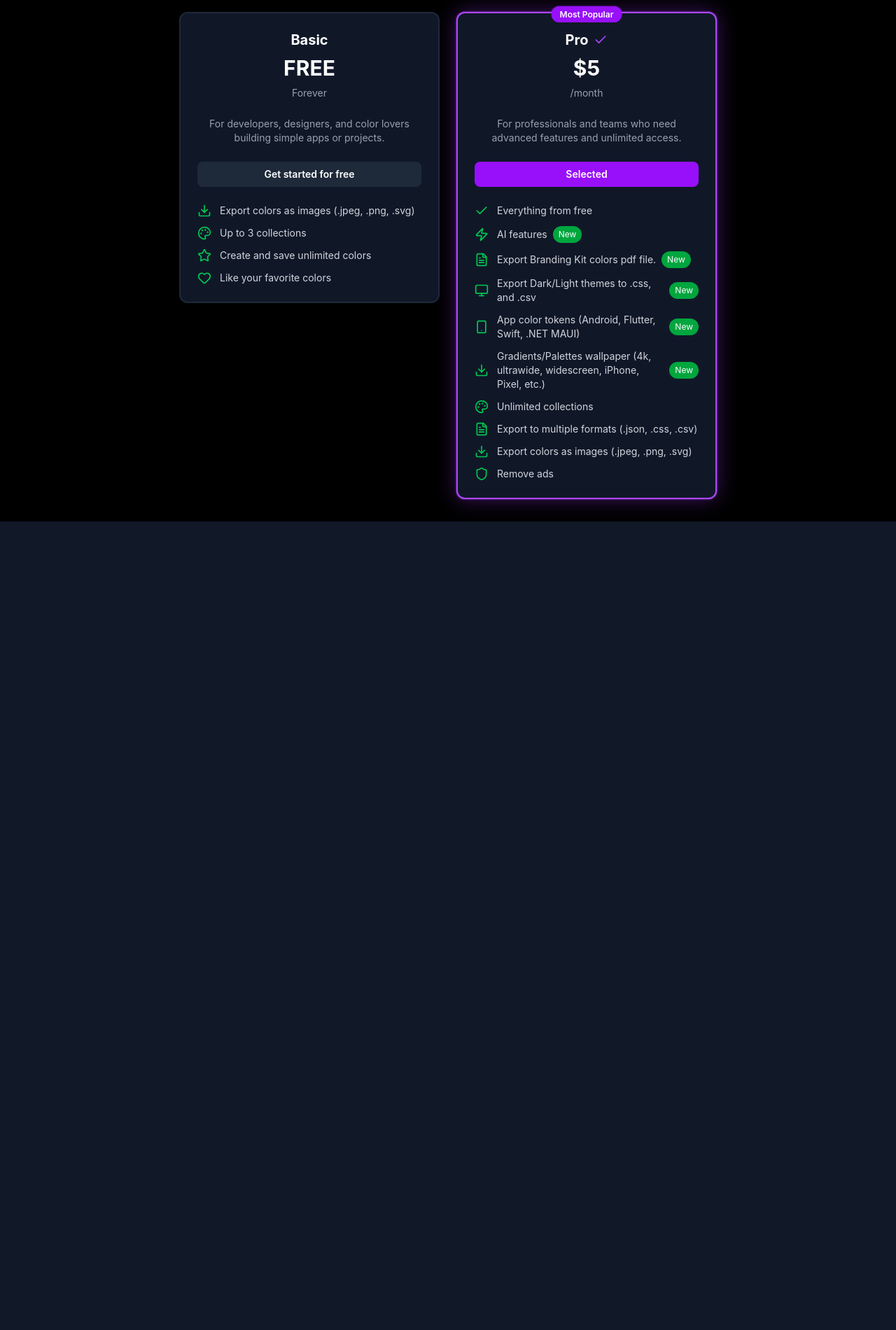
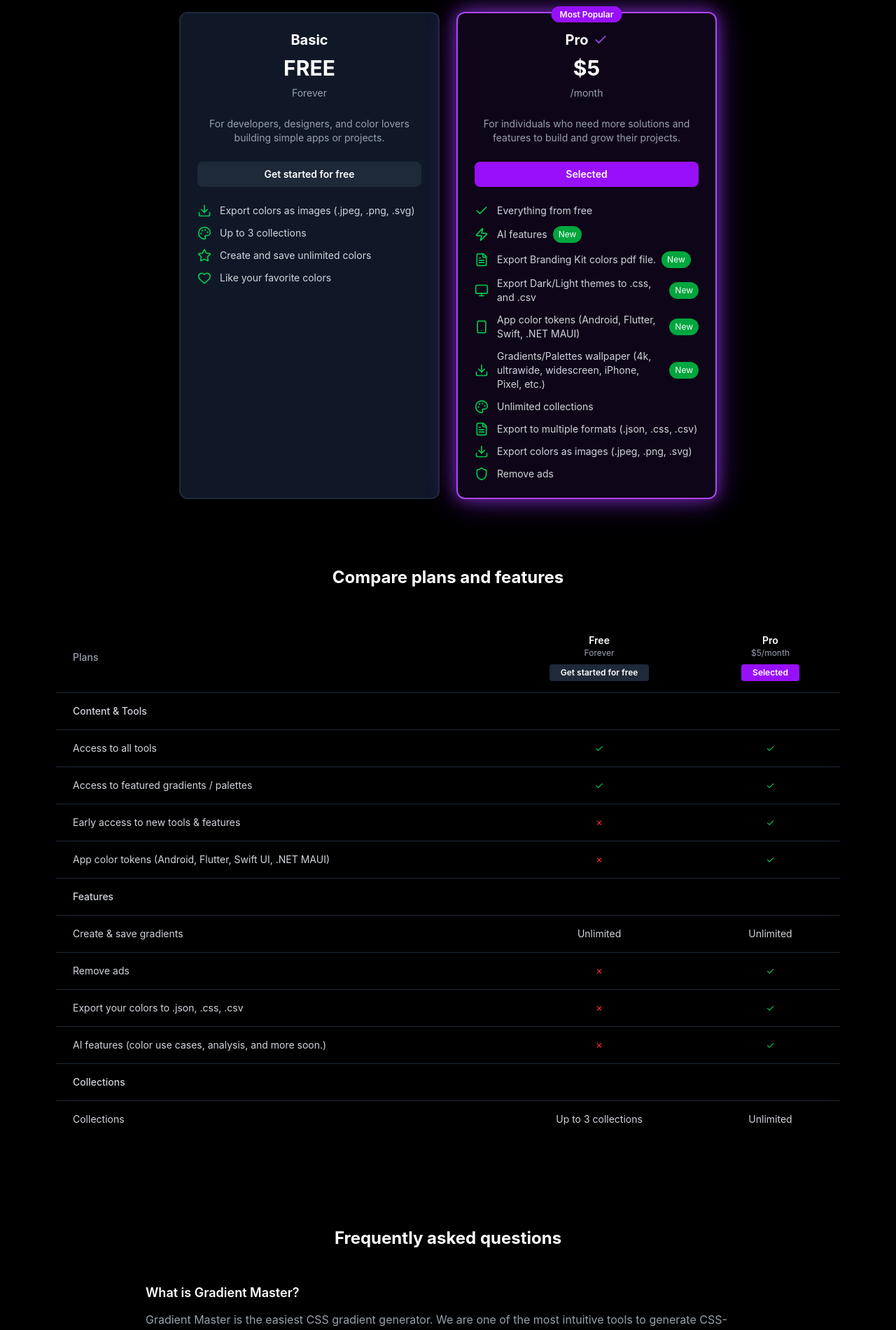
Before and after one commit to toochinos/gradient, a Next.js app: page /upgrade in a window 1280 px wide. Shown: the part 320-2220 px from the top of the page at 70% size. Before the commit the page ends 1065 px from the top, so only its background shows below. Built offline with nearby package versions, Linux system fonts and the light colour scheme.

Commit message:
Update SaaS with new features

```diff
--- a/src/app/upgrade/page.tsx
+++ b/src/app/upgrade/page.tsx
@@ -106,8 +106,6 @@
         <div className="max-w-5xl mx-auto px-4">
           <div className="grid md:grid-cols-2 gap-6 max-w-3xl mx-auto">
             {/* Basic Plan */}
-            <div className="relative">
-              {/* Background card with blur effect */}
             <div
               className={`bg-gray-900 rounded-xl shadow-lg p-6 border-2 cursor-pointer transition-all ${
                 selectedPlan === 'free'
@@ -116,8 +114,11 @@
               }`}
               style={selectedPlan === 'free' ? {
                 backgroundColor: 'rgba(147, 51, 234, 0.1)',
-                  boxShadow: '0 0 30px rgba(147, 51, 234, 0.4)',
-                  filter: 'blur(1px)'
+                boxShadow: `
+                  0 0 20px rgba(147, 51, 234, 0.6),
+                  0 0 40px rgba(147, 51, 234, 0.4),
+                  0 0 60px rgba(147, 51, 234, 0.2)
+                `
               } : {}}
               onClick={() => setSelectedPlan('free')}
             >
@@ -160,57 +161,7 @@
               </div>
             </div>
 
-              {/* Clear overlay card when selected */}
-              {selectedPlan === 'free' && (
-                <div
-                  className="absolute inset-0 bg-gray-900 rounded-xl p-6 border-2 border-purple-500 cursor-pointer"
-                  style={{
-                    textRendering: 'optimizeLegibility',
-                    WebkitFontSmoothing: 'antialiased',
-                    MozOsxFontSmoothing: 'grayscale',
-                    filter: 'none',
-                    backdropFilter: 'none'
-                  }}
-                  onClick={() => setSelectedPlan('free')}
-                >
-                  <div className="text-center mb-6">
-                    <div className="flex items-center justify-center mb-2">
-                      <h3 className="text-xl font-bold text-white">Basic</h3>
-                      <Check className="w-5 h-5 text-purple-500 ml-2" />
-                    </div>
-                    <div className="text-3xl font-bold text-white mb-2">FREE</div>
-                    <div className="text-gray-400 text-sm">Forever</div>
-                  </div>
-
-                  <p className="text-gray-400 mb-6 text-center text-sm">
-                    For developers, designers, and color lovers building simple apps or projects.
-                  </p>
-
-                  <button
-                    className="w-full py-2 rounded-lg font-semibold transition-colors mb-6 text-sm bg-purple-600 text-white hover:bg-purple-700"
-                    onClick={(e) => {
-                      e.stopPropagation();
-                      setSelectedPlan('free');
-                    }}
-                  >
-                    Selected
-                  </button>
-
-                  <div className="space-y-3">
-                    {features.map((feature, index) => (
-                      <div key={index} className="flex items-center space-x-3">
-                        <div className="text-green-500 text-sm">{feature.icon}</div>
-                        <span className="text-gray-300 text-sm">{feature.text}</span>
-                      </div>
-                    ))}
-                  </div>
-                </div>
-              )}
-            </div>
-
             {/* Pro Plan */}
-            <div className="relative">
-              {/* Background card with blur effect */}
             <div
               className={`bg-gray-900 rounded-xl shadow-lg p-6 border-2 relative cursor-pointer transition-all ${
                 selectedPlan === 'pro'
@@ -219,8 +170,11 @@
               }`}
               style={selectedPlan === 'pro' ? {
                 backgroundColor: 'rgba(147, 51, 234, 0.1)',
-                  boxShadow: '0 0 30px rgba(147, 51, 234, 0.4)',
-                  filter: 'blur(1px)'
+                boxShadow: `
+                  0 0 20px rgba(147, 51, 234, 0.6),
+                  0 0 40px rgba(147, 51, 234, 0.4),
+                  0 0 60px rgba(147, 51, 234, 0.2)
+                `
               } : {}}
               onClick={() => setSelectedPlan('pro')}
             >
@@ -244,7 +198,7 @@
               </div>
 
               <p className="text-gray-400 mb-6 text-center text-sm">
-                  For professionals and teams who need advanced features and unlimited access.
+                For individuals who need more solutions and features to build and grow their projects.
               </p>
 
               <button
@@ -277,72 +231,284 @@
                 ))}
               </div>
             </div>
+          </div>
+        </div>
+      </section>
 
-              {/* Clear overlay card when selected */}
-              {selectedPlan === 'pro' && (
-                <div
-                  className="absolute inset-0 bg-gray-900 rounded-xl p-6 border-2 border-purple-500 cursor-pointer"
-                  style={{
-                    textRendering: 'optimizeLegibility',
-                    WebkitFontSmoothing: 'antialiased',
-                    MozOsxFontSmoothing: 'grayscale',
-                    filter: 'none',
-                    backdropFilter: 'none'
-                  }}
-                  onClick={() => setSelectedPlan('pro')}
-                >
-                  <div className="absolute -top-3 left-1/2 transform -translate-x-1/2">
-                    <span className="bg-purple-600 text-white px-3 py-1 rounded-full text-xs font-semibold">
-                      Most Popular
-                    </span>
+      {/* Compare Plans and Features */}
+      <section className="py-16 bg-black">
+        <div className="max-w-6xl mx-auto px-4">
+          <h2 className="text-2xl font-bold text-white text-center mb-12">
+            Compare plans and features
+          </h2>
+
+          <div className="overflow-x-auto">
+            <table className="w-full text-sm">
+              <thead>
+                <tr className="border-b border-gray-800">
+                  <th className="text-left py-4 px-6 text-gray-400 font-medium">Plans</th>
+                  <th className="text-center py-4 px-6 text-white font-semibold">
+                    <div className="flex flex-col items-center">
+                      <span>Free</span>
+                      <span className="text-xs text-gray-400 font-normal">Forever</span>
+                      <button className="mt-2 px-4 py-1 bg-gray-800 text-white rounded text-xs hover:bg-gray-700 transition-colors">
+                        Get started for free
+                      </button>
+                    </div>
+                  </th>
+                  <th className="text-center py-4 px-6 text-white font-semibold">
+                    <div className="flex flex-col items-center">
+                      <span>Pro</span>
+                      <span className="text-xs text-gray-400 font-normal">$5/month</span>
+                      <button className="mt-2 px-4 py-1 bg-purple-600 text-white rounded text-xs hover:bg-purple-700 transition-colors">
+                        Selected
+                      </button>
+                    </div>
+                  </th>
+                </tr>
+              </thead>
+              <tbody>
+                <tr className="border-b border-gray-800">
+                  <td className="py-4 px-6 text-gray-300 font-medium">Content & Tools</td>
+                  <td></td>
+                  <td></td>
+                </tr>
+                <tr className="border-b border-gray-800">
+                  <td className="py-4 px-6 text-gray-300">Access to all tools</td>
+                  <td className="text-center py-4 px-6 text-green-500">✓</td>
+                  <td className="text-center py-4 px-6 text-green-500">✓</td>
+                </tr>
+                <tr className="border-b border-gray-800">
+                  <td className="py-4 px-6 text-gray-300">Access to featured gradients / palettes</td>
+                  <td className="text-center py-4 px-6 text-green-500">✓</td>
+                  <td className="text-center py-4 px-6 text-green-500">✓</td>
+                </tr>
+                <tr className="border-b border-gray-800">
+                  <td className="py-4 px-6 text-gray-300">Early access to new tools & features</td>
+                  <td className="text-center py-4 px-6 text-red-500">✗</td>
+                  <td className="text-center py-4 px-6 text-green-500">✓</td>
+                </tr>
+                <tr className="border-b border-gray-800">
+                  <td className="py-4 px-6 text-gray-300">App color tokens (Android, Flutter, Swift UI, .NET MAUI)</td>
+                  <td className="text-center py-4 px-6 text-red-500">✗</td>
+                  <td className="text-center py-4 px-6 text-green-500">✓</td>
+                </tr>
+                <tr className="border-b border-gray-800">
+                  <td className="py-4 px-6 text-gray-300 font-medium">Features</td>
+                  <td></td>
+                  <td></td>
+                </tr>
+                <tr className="border-b border-gray-800">
+                  <td className="py-4 px-6 text-gray-300">Create & save gradients</td>
+                  <td className="text-center py-4 px-6 text-gray-300">Unlimited</td>
+                  <td className="text-center py-4 px-6 text-gray-300">Unlimited</td>
+                </tr>
+                <tr className="border-b border-gray-800">
+                  <td className="py-4 px-6 text-gray-300">Remove ads</td>
+                  <td className="text-center py-4 px-6 text-red-500">✗</td>
+                  <td className="text-center py-4 px-6 text-green-500">✓</td>
+                </tr>
+                <tr className="border-b border-gray-800">
+                  <td className="py-4 px-6 text-gray-300">Export your colors to .json, .css, .csv</td>
+                  <td className="text-center py-4 px-6 text-red-500">✗</td>
+                  <td className="text-center py-4 px-6 text-green-500">✓</td>
+                </tr>
+                <tr className="border-b border-gray-800">
+                  <td className="py-4 px-6 text-gray-300">AI features (color use cases, analysis, and more soon.)</td>
+                  <td className="text-center py-4 px-6 text-red-500">✗</td>
+                  <td className="text-center py-4 px-6 text-green-500">✓</td>
+                </tr>
+                <tr className="border-b border-gray-800">
+                  <td className="py-4 px-6 text-gray-300 font-medium">Collections</td>
+                  <td></td>
+                  <td></td>
+                </tr>
+                <tr>
+                  <td className="py-4 px-6 text-gray-300">Collections</td>
+                  <td className="text-center py-4 px-6 text-gray-300">Up to 3 collections</td>
+                  <td className="text-center py-4 px-6 text-gray-300">Unlimited</td>
+                </tr>
+              </tbody>
+            </table>
+          </div>
+        </div>
+      </section>
+
+      {/* Frequently Asked Questions */}
+      <section className="py-16 bg-black">
+        <div className="max-w-4xl mx-auto px-4">
+          <h2 className="text-2xl font-bold text-white text-center mb-12">
+            Frequently asked questions
+          </h2>
+
+          <div className="space-y-8">
+            <div>
+              <h3 className="text-lg font-semibold text-white mb-3">
+                What is Gradient Master?
+              </h3>
+              <p className="text-gray-400">
+                Gradient Master is the easiest CSS gradient generator. We are one of the most intuitive tools to generate CSS-ready gradients, palettes, dark themes, color schemes, and more!
+              </p>
             </div>
 
-                  <div className="text-center mb-6">
-                    <div className="flex items-center justify-center mb-2">
-                      <h3 className="text-xl font-bold text-white">Pro</h3>
-                      <Check className="w-5 h-5 text-purple-500 ml-2" />
-                    </div>
-                    <div className="text-3xl font-bold text-white mb-2">
-                      ${isYearly ? '3.33' : '5'}
-                    </div>
-                    <div className="text-gray-400 text-sm">/{isYearly ? 'month' : 'month'}</div>
+            <div>
+              <h3 className="text-lg font-semibold text-white mb-3">
+                How often do you upload new colors?
+              </h3>
+              <p className="text-gray-400">
+                Commonly, we upload and update new colors every week, sometimes every two weeks. But you can still see and like all the current colors or add your favorites to a collection.
+              </p>
             </div>
 
-                  <p className="text-gray-400 mb-6 text-center text-sm">
-                    For professionals and teams who need advanced features and unlimited access.
+            <div>
+              <h3 className="text-lg font-semibold text-white mb-3">
+                Is there a free plan?
+              </h3>
+              <p className="text-gray-400">
+                Yes! We do have a free plan. The free plan allows you to use the basic functionality of Gradient Master, like all the tools, to create and save unlimited gradients & palettes.
               </p>
+            </div>
 
-                  <button
-                    className="w-full py-2 rounded-lg font-semibold transition-colors mb-6 text-sm bg-purple-600 text-white hover:bg-purple-700"
-                    onClick={(e) => {
-                      e.stopPropagation();
-                      setSelectedPlan('pro');
-                    }}
-                  >
-                    Selected
-                  </button>
+            <div>
+              <h3 className="text-lg font-semibold text-white mb-3">
+                Can I cancel my Gradient Master Pro subscription at any time?
+              </h3>
+              <p className="text-gray-400">
+                Yes, you can cancel or pause your subscription after the purchase. Go to your profile, select "Subscription," and cancel your account on the Stripe panel. If you're in the middle of a subscription, it will be canceled until the ongoing period ends.
+              </p>
+            </div>
 
-                  <div className="space-y-3">
-                    {proFeatures.map((feature, index) => (
-                      <div key={index} className="flex items-center space-x-3">
-                        <div className="text-green-500 text-sm">{feature.icon}</div>
-                        <span className="text-gray-300 text-sm flex items-center">
-                          {feature.text}
-                          {feature.isNew && (
-                            <span className="ml-2 bg-green-600 text-white text-xs px-2 py-1 rounded-full">
-                              New
-                            </span>
-                          )}
-                        </span>
-                      </div>
-                    ))}
-                  </div>
-                </div>
-              )}
+            <div>
+              <h3 className="text-lg font-semibold text-white mb-3">
+                Is the payment secure?
+              </h3>
+              <p className="text-gray-400">
+                Yes, all the payments are powered and secure by Stripe Checkout. It is a hosted payment page by Stripe.
+              </p>
             </div>
           </div>
         </div>
       </section>
+
+      {/* Upgrade CTA Section */}
+      <section className="py-16 bg-black">
+        <div className="max-w-4xl mx-auto px-4 text-center">
+          <h2 className="text-2xl font-bold text-white mb-4">
+            Upgrade to Pro and unlock more features.
+          </h2>
+          <p className="text-gray-400 mb-8">
+            Trusted and used by designers and developers from companies around the world.
+          </p>
+
+          <h3 className="text-xl font-semibold text-white mb-6">
+            Create. Export. Build faster.
+          </h3>
+          <p className="text-gray-400 mb-8">
+            Get access to more export file formats, app tokens, remove ads, unlimited collections, and more.
+          </p>
+
+          <div className="grid md:grid-cols-2 gap-4 mb-8 text-left">
+            <div className="space-y-2">
+              <div className="flex items-center text-gray-300">
+                <Check className="w-4 h-4 text-green-500 mr-2" />
+                Everything from free
+              </div>
+              <div className="flex items-center text-gray-300">
+                <Zap className="w-4 h-4 text-green-500 mr-2" />
+                AI features
+                <span className="ml-2 bg-green-600 text-white text-xs px-2 py-1 rounded-full">New</span>
+              </div>
+              <div className="flex items-center text-gray-300">
+                <FileText className="w-4 h-4 text-green-500 mr-2" />
+                Export Branding Kit colors pdf file.
+                <span className="ml-2 bg-green-600 text-white text-xs px-2 py-1 rounded-full">New</span>
+              </div>
+              <div className="flex items-center text-gray-300">
+                <Monitor className="w-4 h-4 text-green-500 mr-2" />
+                Export Dark/Light themes to .css, and .csv
+                <span className="ml-2 bg-green-600 text-white text-xs px-2 py-1 rounded-full">New</span>
+              </div>
+              <div className="flex items-center text-gray-300">
+                <Smartphone className="w-4 h-4 text-green-500 mr-2" />
+                App color tokens (Android, Flutter, Swift, .NET MAUI)
+                <span className="ml-2 bg-green-600 text-white text-xs px-2 py-1 rounded-full">New</span>
+              </div>
+            </div>
+            <div className="space-y-2">
+              <div className="flex items-center text-gray-300">
+                <Download className="w-4 h-4 text-green-500 mr-2" />
+                Gradients/Palettes wallpaper (4k, ultrawide, widescreen, iPhone, Pixel, etc.)
+              </div>
+              <div className="flex items-center text-gray-300">
+                <Palette className="w-4 h-4 text-green-500 mr-2" />
+                Unlimited collections
+              </div>
+              <div className="flex items-center text-gray-300">
+                <FileText className="w-4 h-4 text-green-500 mr-2" />
+                Export to multiple formats (.json, .css, .csv)
+              </div>
+              <div className="flex items-center text-gray-300">
+                <Download className="w-4 h-4 text-green-500 mr-2" />
+                Export colors as images (.jpeg, .png, .svg)
+              </div>
+              <div className="flex items-center text-gray-300">
+                <Shield className="w-4 h-4 text-green-500 mr-2" />
+                Remove ads
+              </div>
+            </div>
+          </div>
+
+          <button className="bg-purple-600 text-white px-8 py-3 rounded-lg font-semibold hover:bg-purple-700 transition-colors">
+            Upgrade to Pro for $5/mo
+          </button>
+        </div>
+      </section>
+
+      {/* Footer */}
+      <footer className="bg-black border-t border-gray-800 py-12">
+        <div className="max-w-6xl mx-auto px-4">
+          <div className="grid md:grid-cols-4 gap-8">
+            <div>
+              <h3 className="text-white font-semibold mb-4">Gradient Master</h3>
+              <p className="text-gray-400 text-sm mb-4">contact@gradientmaster.com</p>
+            </div>
+
+            <div>
+              <h4 className="text-white font-medium mb-4">Product</h4>
+              <ul className="space-y-2 text-sm">
+                <li><a href="#" className="text-gray-400 hover:text-white">Pricing</a></li>
+                <li><a href="#" className="text-gray-400 hover:text-white">Updates</a></li>
+              </ul>
+            </div>
+
+            <div>
+              <h4 className="text-white font-medium mb-4">About Us</h4>
+              <ul className="space-y-2 text-sm">
+                <li><a href="#" className="text-gray-400 hover:text-white">Give Feedback</a></li>
+                <li><a href="#" className="text-gray-400 hover:text-white">Team</a></li>
+                <li><a href="#" className="text-gray-400 hover:text-white">Help & Support</a></li>
+              </ul>
+            </div>
+
+            <div>
+              <h4 className="text-white font-medium mb-4">Resources</h4>
+              <ul className="space-y-2 text-sm">
+                <li><a href="#" className="text-gray-400 hover:text-white">Blog</a></li>
+                <li><a href="#" className="text-gray-400 hover:text-white">Jobs</a></li>
+              </ul>
+            </div>
+          </div>
+
+          <div className="border-t border-gray-800 mt-8 pt-8 text-center">
+            <p className="text-gray-400 text-sm">
+              Made with a lot of ❤️ by the Gradient Master team
+            </p>
+            <p className="text-gray-400 text-sm mt-2">
+              ©2025 Gradient Master V2.0
+            </p>
+          </div>
+        </div>
+      </footer>
     </div>
   );
 }
```
Lines whose indentation alone changed are shown as unchanged.
